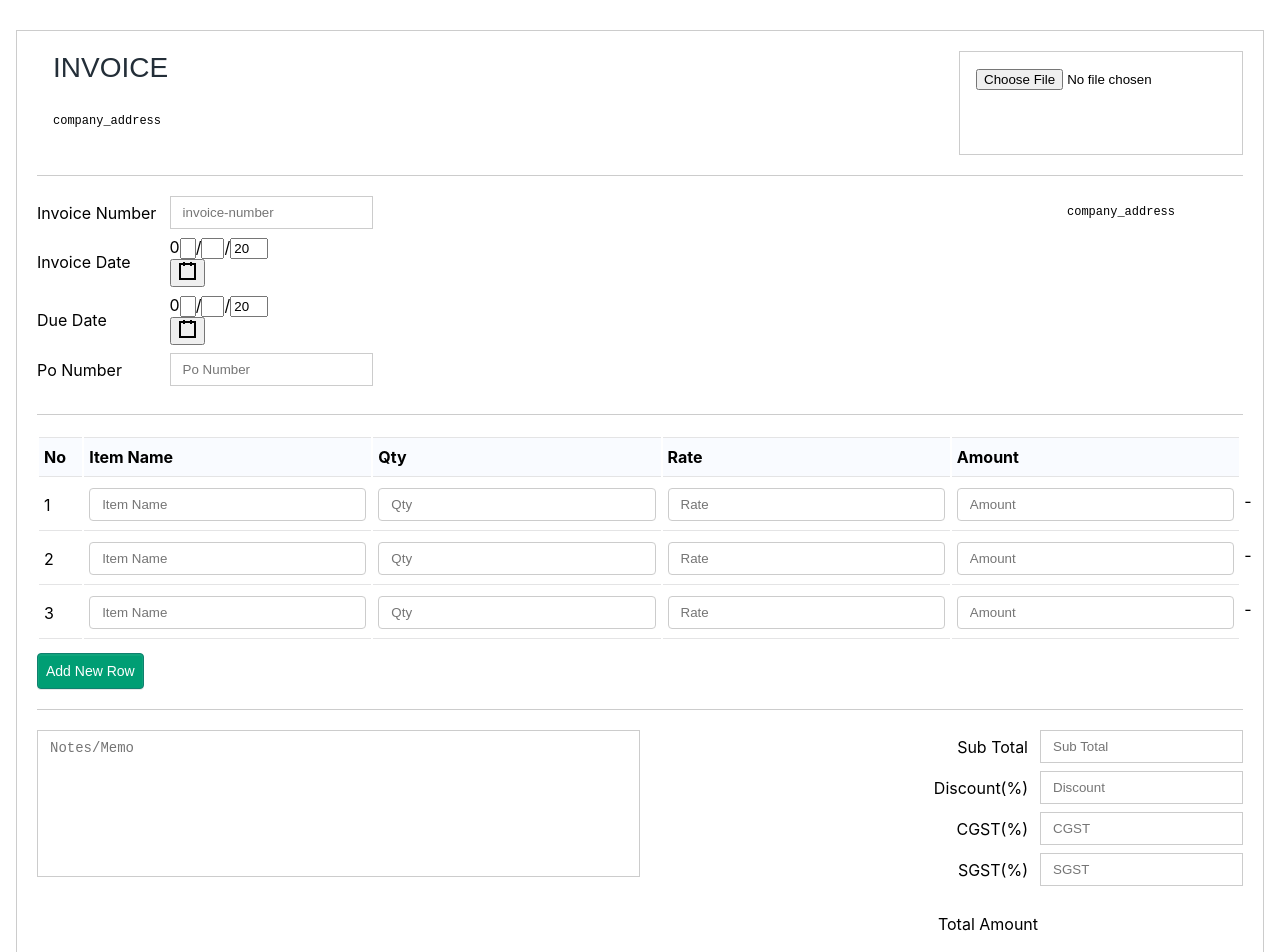
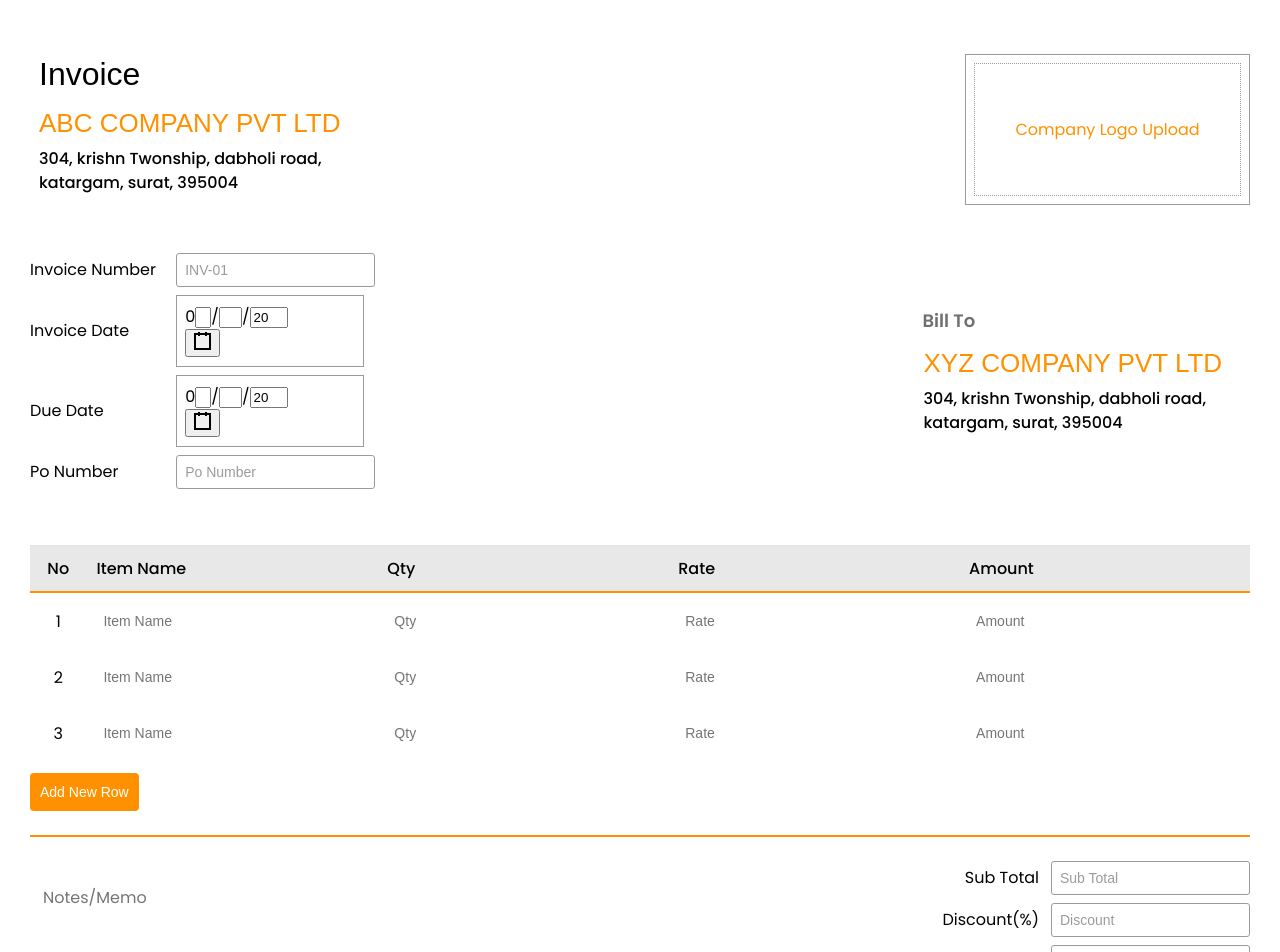
Before and after one commit to pritesh511/invoice-generator, a React (Create React App) app in the folder client/: page / in a window 1280 px wide. Shown: the top 952 px of the page. Built offline with nearby package versions, Linux system fonts and the light colour scheme.

Commit message:
invoice ui design

```diff
--- a/client/src/components/invoice-form/invoice-form.js
+++ b/client/src/components/invoice-form/invoice-form.js
@@ -26,6 +26,10 @@ import {
   TotalAmount,
   DownLoadButton,
   CrossIcon,
+  TotalSpan,
+  ToCompanyAddress,
+  CompanyNameInput,
+  ToAddBottom,
 } from "./styles";
 import DateTimePicker from "react-datetime-picker";
 import axios from "axios";
@@ -34,10 +38,12 @@ import { saveAs } from "file-saver";
 
 const InvoiceForm = () => {
   const [invoice, setInvoice] = useState({
-    companyName: "invoice",
+    invoiceName: "Invoice",
+    fromCompanyName: "Abc company Pvt Ltd",
+    toCompanyName: "xyz company Pvt Ltd",
     companyLogo: "",
-    companyAdd: "company_address",
-    toAdd: "company_address",
+    companyAdd: "304, krishn Twonship, dabholi road, katargam, surat, 395004",
+    toAdd: "304, krishn Twonship, dabholi road, katargam, surat, 395004",
     invoiceDate: new Date(),
     dueDate: new Date(),
     poNumber: "",
@@ -58,8 +64,10 @@ const InvoiceForm = () => {
   });
 
   const {
-    companyName,
+    invoiceName,
     companyLogo,
+    fromCompanyName,
+    toCompanyName,
     companyAdd,
     toAdd,
     invoiceDate,
@@ -241,14 +249,20 @@ const InvoiceForm = () => {
                 <CompanyName>
                   <input
                     type="text"
-                    value={companyName}
+                    value={invoiceName}
                     onChange={(e) => {
-                      handleInputData("companyName", e.target.value);
+                      handleInputData("invoiceName", e.target.value);
                     }}
                   />
                 </CompanyName>
-                <br />
                 <CompanyAddress>
+                  <CompanyNameInput
+                    type="text"
+                    value={fromCompanyName}
+                    onChange={(e) => {
+                      handleInputData("fromCompanyName", e.target.value);
+                    }}
+                  ></CompanyNameInput>
                   <textarea
                     value={companyAdd}
                     onChange={(e) => {
@@ -259,12 +273,12 @@ const InvoiceForm = () => {
               </InvoiceTopLeft>
               <InvoiceTopRight>
                 <AddLogo>
+                  <label htmlFor="upload-file">Company Logo Upload</label>
                   <input
                     type="file"
                     id="upload-file"
                     onChange={(e) => {
                       onChangeLogo(e);
-                      // handleInputData("companyLogo", e.target.value);
                     }}
                     accept="image/png, image/svg, image/jpeg"
                   />
@@ -277,7 +291,7 @@ const InvoiceForm = () => {
                   <Label>Invoice Number</Label>
                   <InputText
                     type="text"
-                    placeholder="invoice-number"
+                    placeholder="INV-01"
                     value={invoice_number}
                     onChange={(e) => {
                       handleInputData("invoice_number", e.target.value);
@@ -287,7 +301,6 @@ const InvoiceForm = () => {
                 <InputBlock>
                   <Label>Invoice Date</Label>
                   <DateTimePicker
-                    // className="date-picker"
                     clearIcon={null}
                     format={"MM/dd/y"}
                     value={new Date(invoiceDate)}
@@ -299,7 +312,6 @@ const InvoiceForm = () => {
                 <InputBlock>
                   <Label>Due Date</Label>
                   <DateTimePicker
-                    // className="date-picker"
                     clearIcon={null}
                     format={"MM/dd/y"}
                     value={new Date(dueDate)}
@@ -321,14 +333,24 @@ const InvoiceForm = () => {
                 </InputBlock>
               </InvoiceTopLeft>
               <InvoiceTopRight>
-                <CompanyAddress>
+                <ToCompanyAddress>
+                  <span>Bill To</span>
+                  <ToAddBottom>
+                    <CompanyNameInput
+                      type="text"
+                      value={toCompanyName}
+                      onChange={(e) => {
+                        handleInputData("toCompanyName", e.target.value);
+                      }}
+                    ></CompanyNameInput>
                     <textarea
                       value={toAdd}
                       onChange={(e) => {
                         handleInputData("toAdd", e.target.value);
                       }}
                     ></textarea>
-                </CompanyAddress>
+                  </ToAddBottom>
+                </ToCompanyAddress>
               </InvoiceTopRight>
             </InvoiceFlex>
             <InvoiceFlex className="invoice-table">
@@ -336,7 +358,7 @@ const InvoiceForm = () => {
                 <InvoiceTable>
                   <Thead>
                     <Tr>
-                      <Th>No</Th>
+                      <Th className="first">No</Th>
                       <Th>Item Name</Th>
                       <Th>Qty</Th>
                       <Th>Rate</Th>
@@ -347,7 +369,7 @@ const InvoiceForm = () => {
                     {items?.map((item, index) => {
                       return (
                         <Tr key={`Items_Index_${index}`}>
-                          <Td>{index + 1}</Td>
+                          <Td className="first">{index + 1}</Td>
                           <Td>
                             <Input
                               type="text"
@@ -386,14 +408,6 @@ const InvoiceForm = () => {
                               value={items[index]?.amount}
                             />
                           </Td>
-                          <CrossIcon
-                            onClick={() => {
-                              removeRow(index);
-                            }}
-                          >
-                            {/* <img src="/images/close.svg" alt="icon" /> */}
-                            <span>-</span>
-                          </CrossIcon>
                         </Tr>
                       );
                     })}
@@ -404,7 +418,7 @@ const InvoiceForm = () => {
                 </AddRowBtn>
               </InvoiceTableBlock>
             </InvoiceFlex>
-            <InvoiceFlex>
+            <InvoiceFlex className="border">
               <InvoiceTopLeft>
                 <TextArea
                   placeholder="Notes/Memo"
@@ -459,7 +473,7 @@ const InvoiceForm = () => {
                 </InputBlock>
                 <TotalAmount>
                   <Label>Total Amount</Label>
-                  <span>{payAmount}</span>
+                  <TotalSpan>{payAmount ? payAmount : "0000"}</TotalSpan>
                 </TotalAmount>
               </InvoiceTopRight>
             </InvoiceFlex>
--- a/client/src/components/invoice-form/styles.js
+++ b/client/src/components/invoice-form/styles.js
@@ -1,31 +1,27 @@
 import styled from "styled-components";
 
 const InvoiceContainer = styled.div`
-  max-width: 1270px;
-  /* width: 100%; */
-  padding: 0 16px;
-  margin: auto;
+  width: 100%;
 `;
-const Form = styled.form``;
-const InvoiceUpperForm = styled.div`
-  padding: 0 20px;
-  margin: 30px 0;
-  background: #fff;
-  border: 1px solid #ccc;
+const Form = styled.form`
+  padding: 30px;
 `;
+const InvoiceUpperForm = styled.div``;
 const InvoiceBottomBtn = styled.div`
+  padding: 10px 0;
   display: flex;
   justify-content: flex-end;
 `;
 const InvoiceFlex = styled.div`
+  padding: 24px 0;
   display: flex;
-  border-bottom: 1px solid #ccc;
-  padding: 20px 0;
-  :last-child {
-    border: none;
-  }
+  align-items: center;
   &.invoice-table {
     width: 100%;
+  }
+  &.border {
+    border-top: 2px solid var(--yellow);
+    border-bottom: 2px solid var(--yellow);
   }
 `;
 const InvoiceTopLeft = styled.div`
@@ -33,14 +29,32 @@ const InvoiceTopLeft = styled.div`
   text-align: left;
 `;
 const AddLogo = styled.div`
-  height: 70px;
-  max-width: 250px;
-  width: 100%;
-  padding: 16px;
+  width: 267px;
+  height: 133px;
+  background-color: #ffffff;
+  border: 1px solid #9f9a9a;
+  padding: 8px;
   margin-left: auto;
-  border: 1px solid #ccc;
+  position: relative;
+  label {
+    position: absolute;
+    top: 8px;
+    bottom: 8px;
+    left: 8px;
+    right: 8px;
+    display: flex;
+    align-items: center;
+    justify-content: center;
+    cursor: pointer;
+    border: 1px dotted var(--border);
+    font-size: 16px;
+    line-height: 24px;
+    color: var(--yellow);
+  }
   input {
-    cursor: pointer;
+    position: absolute;
+    z-index: -1;
+    display: none;
   }
 `;
 const InvoiceTopRight = styled.div`
@@ -49,87 +63,203 @@ const InvoiceTopRight = styled.div`
 `;
 const ComponyInfo = styled.div``;
 const CompanyName = styled.div`
+  width: 100%;
+  display: flex;
+  margin: 0 0 16px 0;
   input {
     border: 1px solid transparent;
-    font-size: 28px;
-    line-height: 1em;
-    padding: 0 15px;
-    color: #232e38;
+    font-size: 32px;
+    line-height: 34px;
+    font-weight: 500;
+    color: var(--dark);
+    padding: 0 8px;
     text-align: left;
     height: auto;
-    border-radius: 4px;
     width: 100%;
-    text-transform: uppercase;
+    text-transform: capitalize;
     :focus {
-      border: 1px solid #ccc;
+      outline: none;
+      box-shadow: none;
+      border: 1px solid var(--yellow);
     }
   }
 `;
+const CompanyNameInput = styled.input`
+  border: 1px solid transparent;
+  font-size: 26px;
+  line-height: 28px;
+  font-weight: 500;
+  color: var(--yellow);
+  padding: 0 8px;
+  text-align: left;
+  height: auto;
+  width: -webkit-fill-available;
+  text-transform: uppercase;
+  :focus {
+    outline: none;
+    box-shadow: none;
+    border: 1px solid var(--yellow);
+  }
+`;
 const CompanyAddress = styled.div`
+  display: flex;
+  flex-direction: column;
   textarea {
-    padding: 8px 15px;
+    padding: 8px;
     border: 1px solid transparent;
     resize: none;
-    font-size: 12px;
-    color: #000;
+    font-size: 16px;
+    line-height: 24px;
+    font-weight: 500;
+    color: var(--dark);
     display: inline-block;
+    width: 50%;
+    font-family: "Poppins", sans-serif;
+    :focus {
+      outline: none;
+      box-shadow: none;
+      border: 1px solid var(--yellow);
+    }
+  }
+`;
+const ToCompanyAddress = styled.div`
+  width: 55%;
+  margin-left: auto;
+  display: flex;
+  flex-direction: column;
+  align-items: flex-start;
+  span {
+    margin: 0 0 14px 8px;
+    font-size: 18px;
+    color: var(--gray);
+    font-weight: 600;
+    font-family: "Poppins";
+  }
+  textarea {
+    padding: 8px;
+    border: 1px solid transparent;
+    resize: none;
+    font-size: 16px;
+    line-height: 24px;
+    font-weight: 500;
+    color: var(--dark);
+    display: inline-block;
+    width: 100%;
+    font-family: "Poppins", sans-serif;
+    :focus {
+      outline: none;
+      box-shadow: none;
+      border: 1px solid var(--yellow);
+    }
   }
 `;
 const InputBlock = styled.div`
   width: 100%;
+  margin: 0 0 8px 0;
   display: flex;
   align-items: center;
-  margin: 0 0 8px 0;
   appearance: none;
   -webkit-appearance: none;
   &.flex-end {
     justify-content: flex-end;
+  }
+  .react-datetime-picker {
+    width: 188px;
   }
   .date-picker {
     padding: 8px 12px;
     border: 1px solid #ccc;
     width: auto;
   }
+  .react-datetime-picker__wrapper {
+    padding: 8px;
+    border: 1px solid var(--border);
+  }
   .react-datepicker-wrapper {
     width: auto;
   }
 `;
+const TotalSpan = styled.div`
+  width: 30%;
+  text-align: left;
+  padding: 0 0 0 8px;
+  font-size: 16px;
+  line-height: 24px;
+  display: block;
+  color: var(--dark);
+`;
 const Label = styled.span`
-  width: 20%;
+  font-size: 16px;
+  line-height: 24px;
+  display: block;
+  color: var(--dark);
+  width: 22%;
   margin: 0 12px 0 0;
 `;
 const InputText = styled.input`
-  padding: 8px 12px;
-  border: 1px solid #ccc;
+  padding: 8px;
+  border: 1px solid var(--border);
+  border-radius: 3px;
+  font-size: 14px;
+  color: var(--dark);
+  ::placeholder {
+    font-size: 14px;
+    font-weight: 500;
+    color: var(--border);
+  }
+  :focus {
+    outline: none;
+    box-shadow: none;
+    border: 1px solid var(--yellow);
+  }
 `;
 const Input = styled.input`
-  width: -webkit-fill-available;
-  padding: 8px 12px;
-  border: 1px solid #ccc;
-  border-radius: 4px;
+  display: flex;
+  flex-direction: row;
+  flex: 1 1 0;
+  font-size: 14px;
+  line-height: 22px;
+  width: 100%;
+  padding: 6px;
+  border-radius: 3px;
+  border: 1px solid transparent;
+  :focus {
+    box-shadow: none;
+    outline: none;
+    border: 1px solid var(--yellow);
+  }
 `;
 const InvoiceTableBlock = styled.div`
   width: 100%;
 `;
 const InvoiceTable = styled.table`
   width: 100%;
+  border-spacing: 0;
 `;
 const Thead = styled.thead`
   width: 100%;
+  background-color: #e8e8e8;
 `;
 const Tbody = styled.tbody`
   width: 100%;
 `;
 const Th = styled.th`
-  padding: 9px 5px;
+  padding: 10px;
+  font-size: 16px;
+  font-weight: 500;
+  color: var(--dark);
   border-top: 1px solid rgb(228, 228, 229);
-  border-bottom: 1px solid rgb(228, 228, 229);
-  background-color: rgb(249, 251, 255);
+  border-bottom: 2px solid var(--yellow);
   text-align: left;
+  &.first {
+    text-align: center;
+  }
 `;
 const Td = styled.td`
-  padding: 9px 5px;
-  border-bottom: 1px solid rgb(228, 228, 229);
+  padding: 10px;
+  &.first {
+    text-align: center;
+  }
 `;
 const Tr = styled.tr`
   width: 100%;
@@ -137,51 +267,48 @@ const Tr = styled.tr`
 `;
 const AddRowBtn = styled.button`
   font-size: 14px;
-  line-height: 18px;
+  line-height: 22px;
   color: #fff;
   cursor: pointer;
-  padding: 8px;
+  padding: 8px 10px;
   margin: 12px 0 0 0;
   border-radius: 4px;
-  background-color: #009e74;
-  border: 1px solid #10806f;
-  box-shadow: 0 1px 0 0 rgb(22 29 37 / 10%),
-    inset 0 1px 0 1px rgb(255 255 255 / 6%);
-  transition: all 300ms;
-  :hover {
-    background-color: #10806f;
+  background-color: var(--yellow);
+  border: none;
+  box-shadow: none;
+  outline: none;
+`;
+const TextArea = styled.textarea`
+  padding: 12px;
+  font-size: 16px;
+  line-height: 18px;
+  resize: none;
+  border: 1px solid transparent;
+  width: 100%;
+  height: 129px;
+  font-family: "Poppins", sans-serif;
+  :focus {
+    border: 1px solid var(--yellow);
+    box-shadow: none;
+    outline: none;
   }
 `;
-const TextArea = styled.textarea`
-  padding: 8px 12px;
-  font-size: 14px;
-  line-height: 18px;
-  resize: none;
-  border: 1px solid #ccc;
-  width: -webkit-fill-available;
-  height: 129px;
-`;
 const TotalAmount = styled.div`
-  padding: 20px 0;
   display: flex;
   align-items: center;
   justify-content: flex-end;
-  span {
-    width: 32%;
-  }
 `;
 const DownLoadButton = styled.button`
-  padding: 8px 12px;
+  font-size: 15px;
+  line-height: 22px;
+  color: #fff;
+  cursor: pointer;
+  padding: 8px 10px;
   border-radius: 4px;
-  font-size: 16px;
-  line-height: 24px;
-  color: white;
-  cursor: pointer;
-  background-color: #009e74;
-  border: 1px solid #10806f;
-  box-shadow: 0 1px 0 0 rgb(22 29 37 / 10%),
-    inset 0 1px 0 1px rgb(255 255 255 / 6%);
-  margin: 0 0 48px 0;
+  background-color: var(--yellow);
+  border: none;
+  box-shadow: none;
+  outline: none;
 `;
 const CrossIcon = styled.td`
   width: 12px;
@@ -194,6 +321,14 @@ const CrossIcon = styled.td`
   justify-content: center;
   span {
     display: block;
+  }
+`;
+const ToAddBottom = styled.div`
+  display: flex;
+  flex-direction: column;
+  width: 100%;
+  textarea {
+    width: -webkit-fill-available;
   }
 `;
 
@@ -225,4 +360,8 @@ export {
   TotalAmount,
   DownLoadButton,
   CrossIcon,
+  TotalSpan,
+  ToCompanyAddress,
+  CompanyNameInput,
+  ToAddBottom,
 };
--- a/client/src/index.css
+++ b/client/src/index.css
@@ -1,13 +1,19 @@
+@import url('https://fonts.googleapis.com/css2?family=Poppins:wght@300;400;500;600;700;800;900&display=swap');
+
+
 body {
   margin: 0;
-  font-family: -apple-system, BlinkMacSystemFont, 'Segoe UI', 'Roboto', 'Oxygen',
-    'Ubuntu', 'Cantarell', 'Fira Sans', 'Droid Sans', 'Helvetica Neue',
-    sans-serif;
+  padding: 0;
+  box-sizing: border-box;
+  font-family: 'Poppins', sans-serif;
   -webkit-font-smoothing: antialiased;
   -moz-osx-font-smoothing: grayscale;
 }
 
-code {
-  font-family: source-code-pro, Menlo, Monaco, Consolas, 'Courier New',
-    monospace;
+:root{
+  --white: #ffffff;
+  --dark: #000000;
+  --yellow: #ff9100;
+  --border: #9f9a9a;
+  --gray: #707070;
 }
```
Lines whose indentation alone changed are shown as unchanged.
